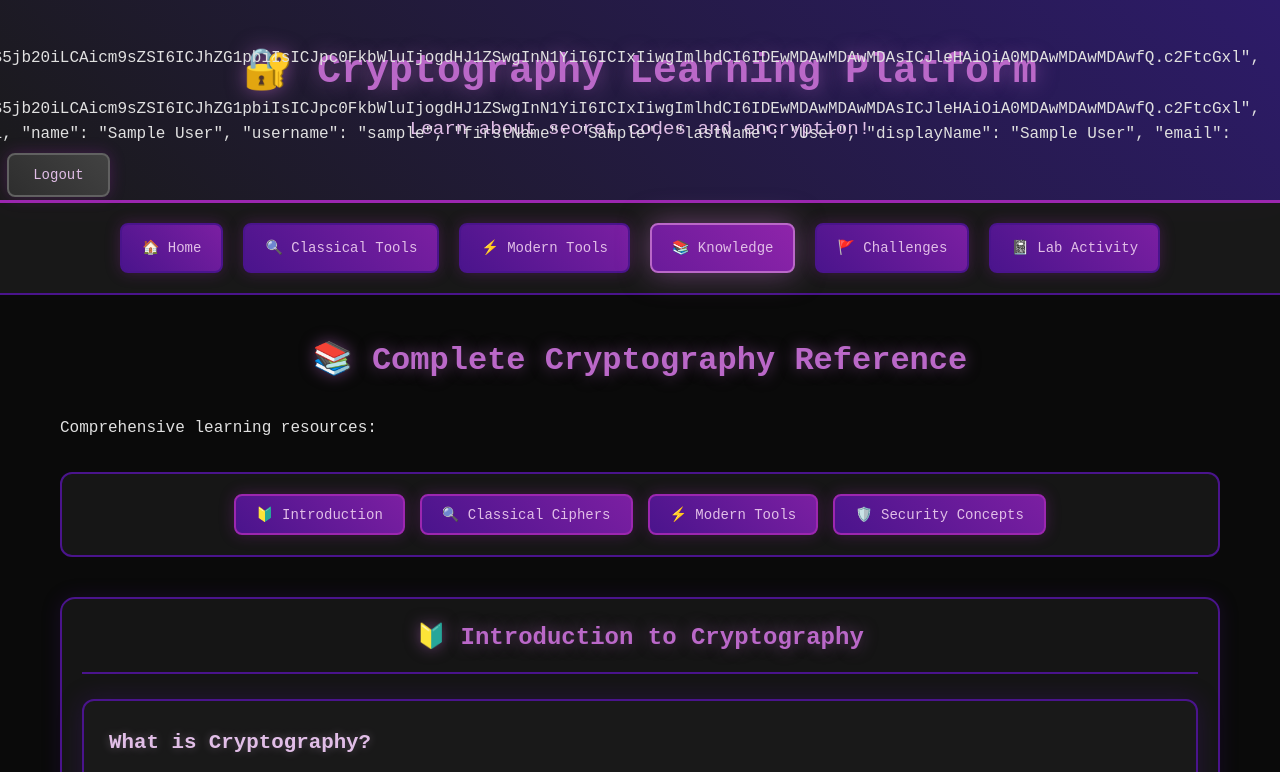
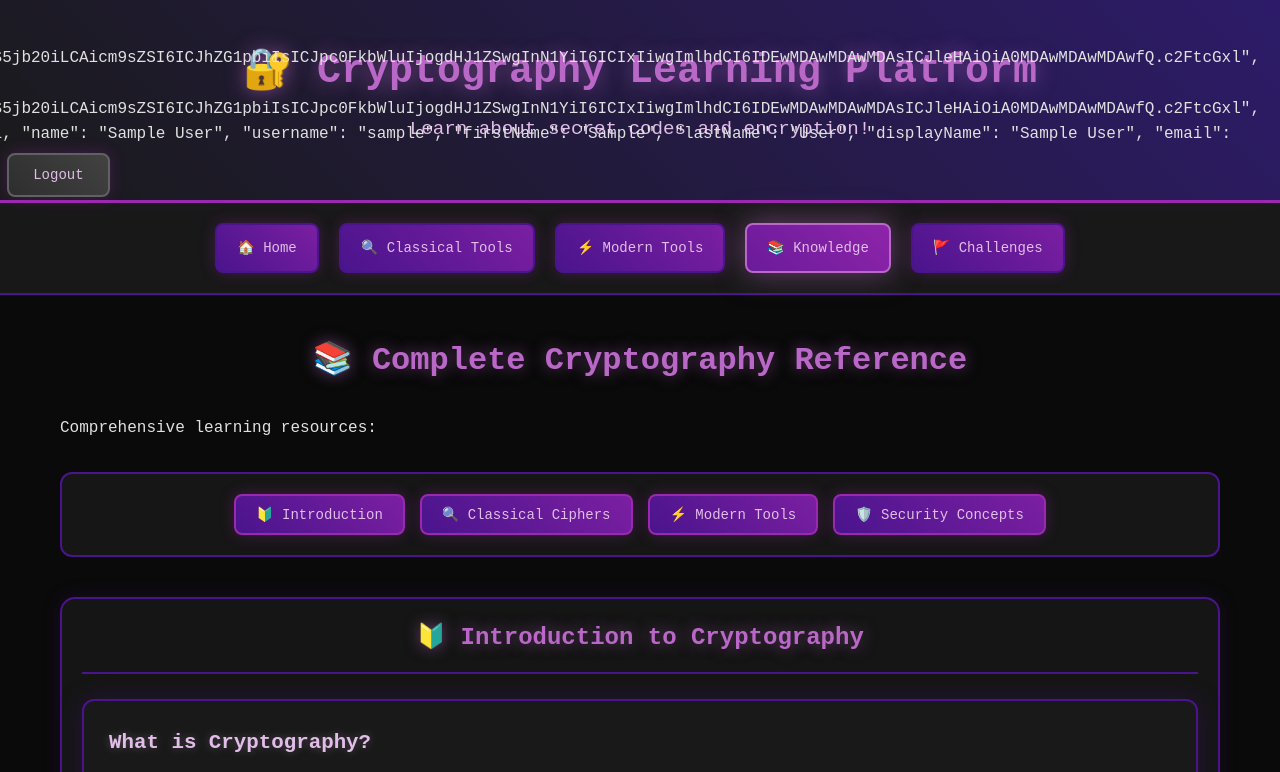
Before and after one commit to venkatpavan8806/Crypto-, a plain HTML site: page knowledge.html in a window 1280 px wide. Shown: the top 772 px of the page. Drawn offline with Linux system fonts and the light colour scheme; no server answers; sample sign-in values are in the browser's storage; a script that the page names is missing.

Commit message:
Update knowledge.html

```diff
--- a/knowledge.html
+++ b/knowledge.html
@@ -21,7 +21,6 @@
             <a href="modern-tools.html" class="nav-button">⚡ Modern Tools</a>
             <a href="knowledge.html" class="nav-button active">📚 Knowledge</a>
             <a href="daily-puzzle.html" class="nav-button">🚩 Challenges</a>
-            <a href="Lab-Activity.html" class="nav-button">📓 Lab Activity</a>
         </nav>
 
         <!-- User Section (Login/Register) -->
```
